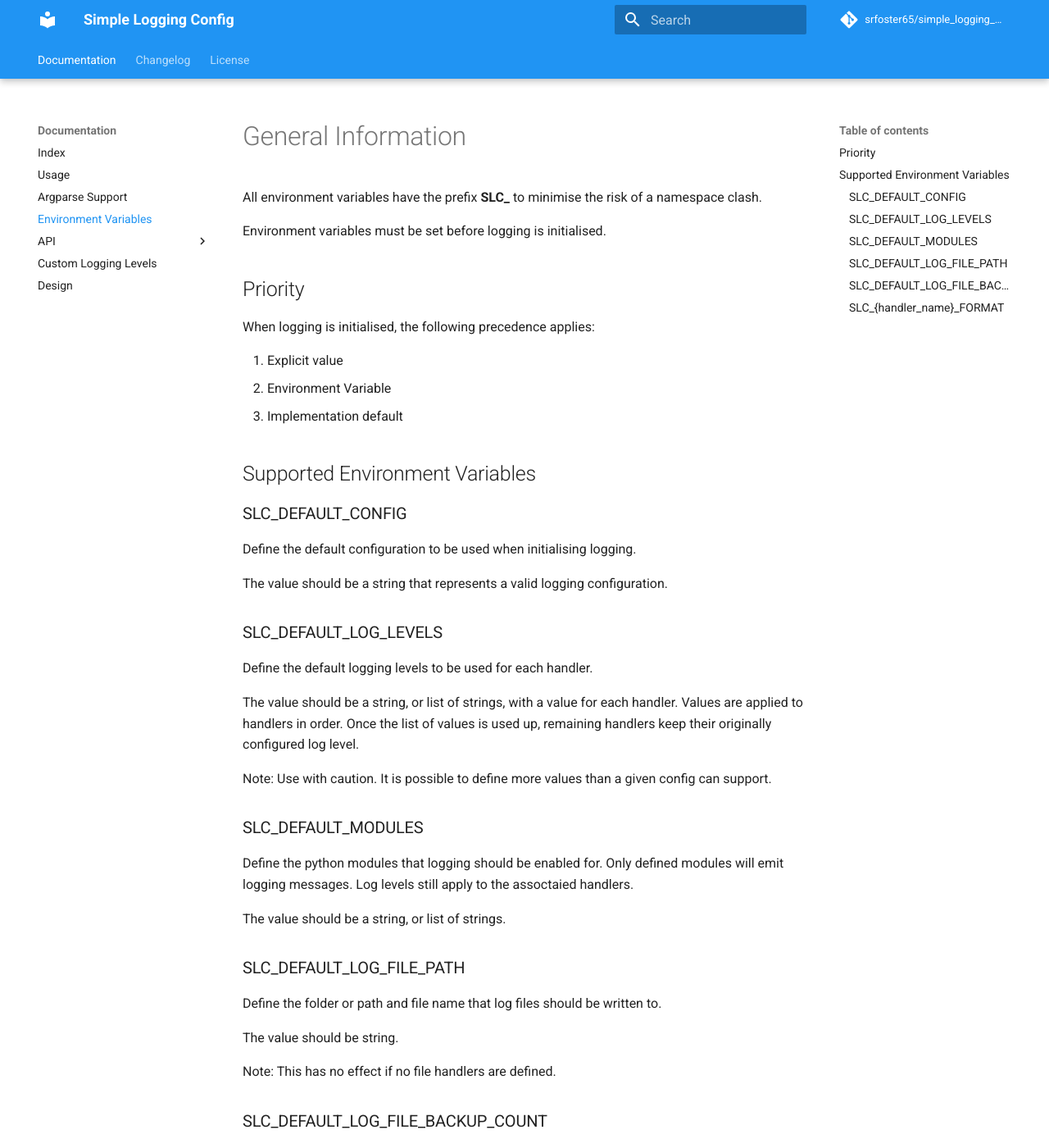
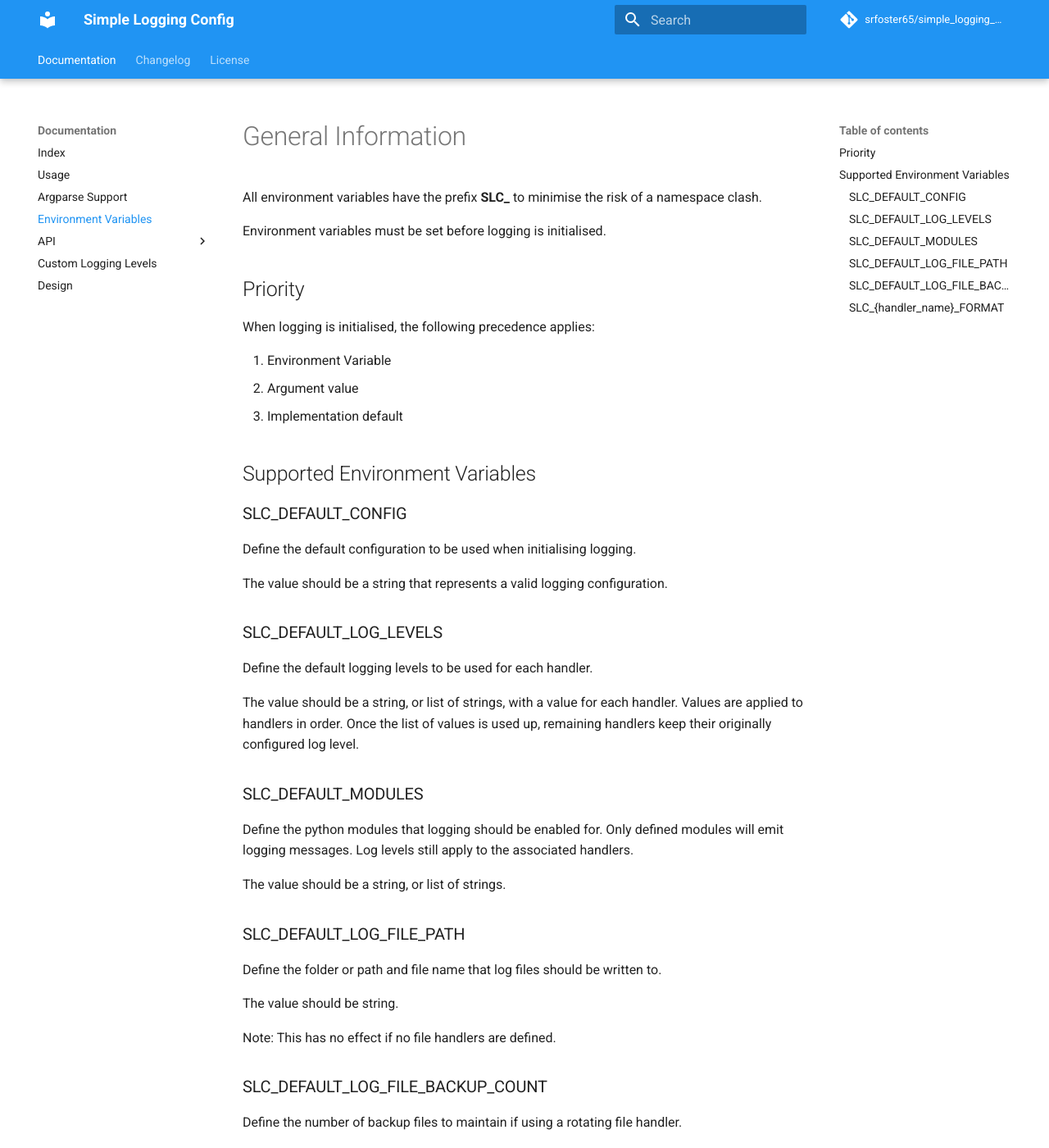
Before and after one commit to srfoster65/simple_logging_config, an MkDocs documentation site: the page built from docs/env_variables.md, in a window 1280 px wide and 1400 px high. Shown: the whole window at 82% size. Built offline with MkDocs 1.6.1 and Material for MkDocs 9.7.7, drawn with Linux system fonts in a browser that asks for light colours; comment, search, counter and statistics services are not loaded.

Commit message:
docs: swap priority order

```diff
--- a/docs/env_variables.md
+++ b/docs/env_variables.md
@@ -8,9 +8,9 @@ Environment variables must be set before logging is initialised.
 
 When logging is initialised, the following precedence applies:
 
-1. Explicit value
-2. Environment Variable
-3. Implementation default
+1. Environment Variable
+1. Argument value
+1. Implementation default
 
 ## Supported Environment Variables
 
@@ -26,11 +26,9 @@ Define the default logging levels to be used for each handler.
 
 The value should be a string, or list of strings, with a value for each handler. Values are applied to handlers in order. Once the list of values is used up, remaining handlers keep their originally configured log level.
 
-Note: Use with caution. It is possible to define more values than a given config can support.
-
 ### SLC_DEFAULT_MODULES
 
-Define the python modules that logging should be enabled for. Only defined modules will emit logging messages. Log levels still apply to the assoctaied handlers.
+Define the python modules that logging should be enabled for. Only defined modules will emit logging messages. Log levels still apply to the associated handlers.
 
 The value should be a string, or list of strings.
 
```
